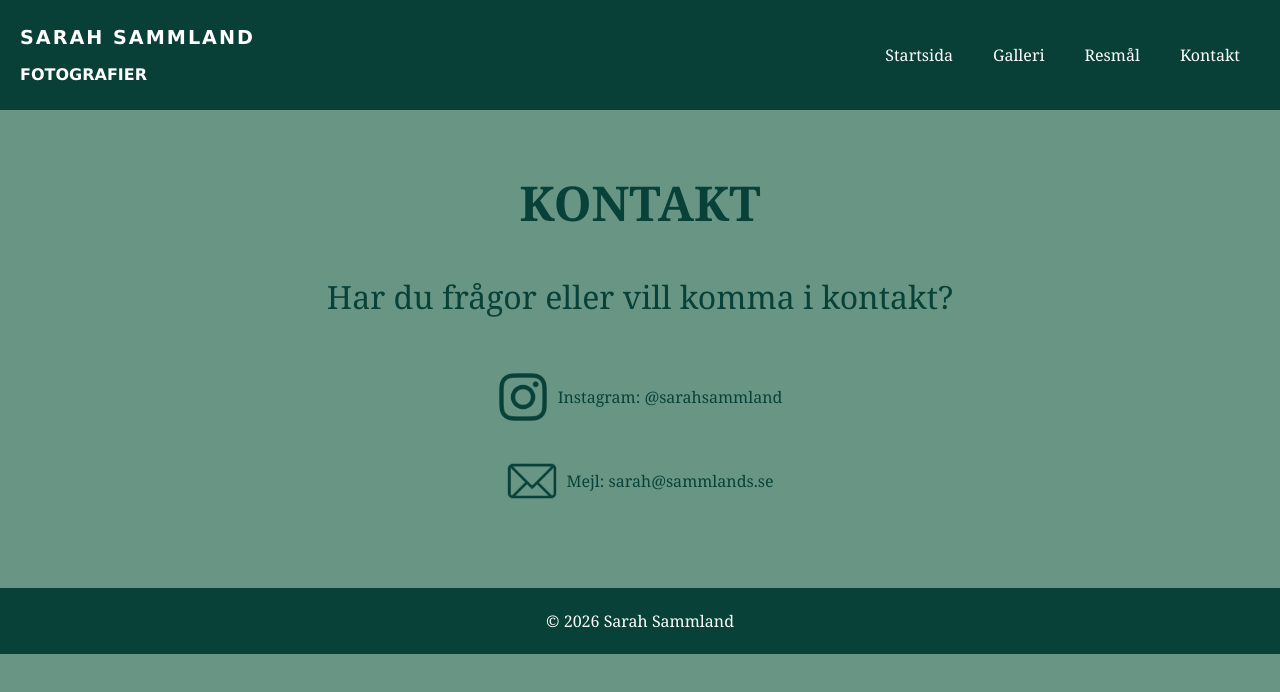
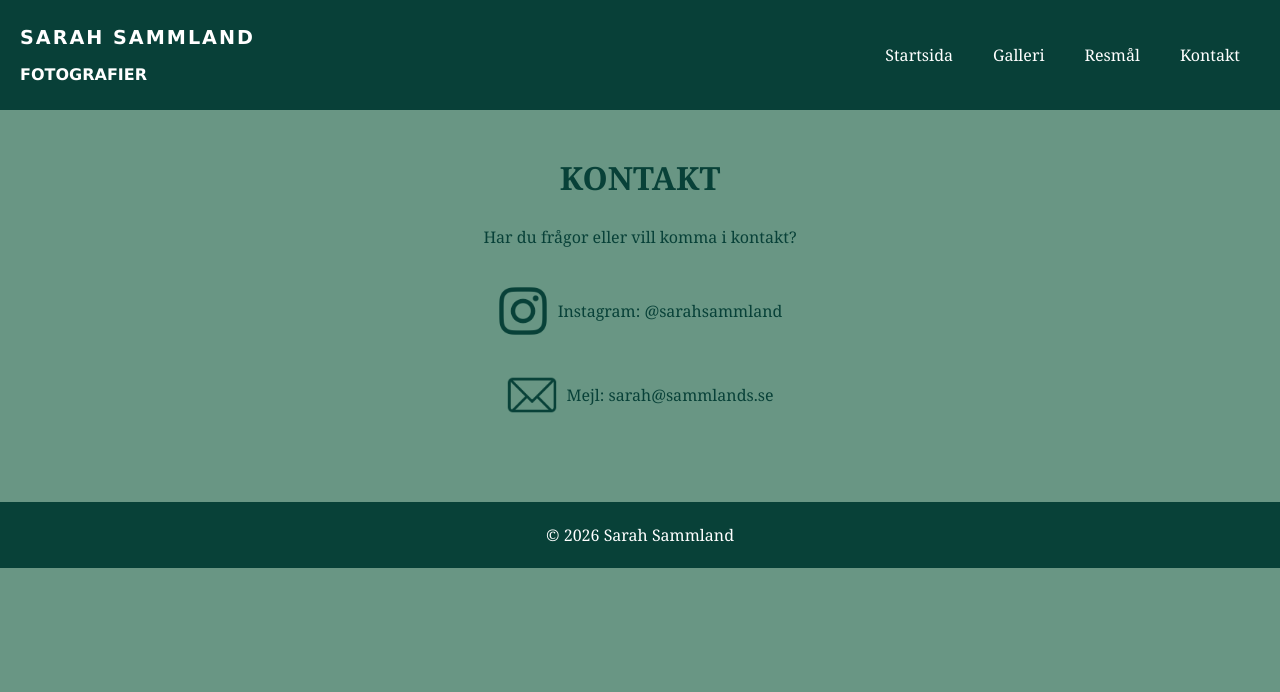
Before and after one commit to sarahsammland/sarahsammlandgalleri, a plain HTML site: page Sida4.html in a window 1280 px wide. Drawn offline with Linux system fonts and the light colour scheme.

Commit message:
Fix CSS selectors for h1 elements in multiple classes

```diff
--- a/styles.css
+++ b/styles.css
@@ -99,7 +99,7 @@ text-align: center;
 padding: 20px;
 }
 
-.galleri-intro h1 {
+.galleri-intro h1{
     font-size: xx-large;
 }
 
@@ -139,7 +139,7 @@ text-align: center;
 padding: 20px;
 }
 
-.Mina-resor-text h1 {
+.Mina-resor-text h1{
     font-size: xx-large;
 }
 
@@ -169,7 +169,7 @@ text-align: center;
 padding: 20px;
 }
 
-.kontakt{
+.kontakt h1{
  font-size:xx-large;
 }
 
```
